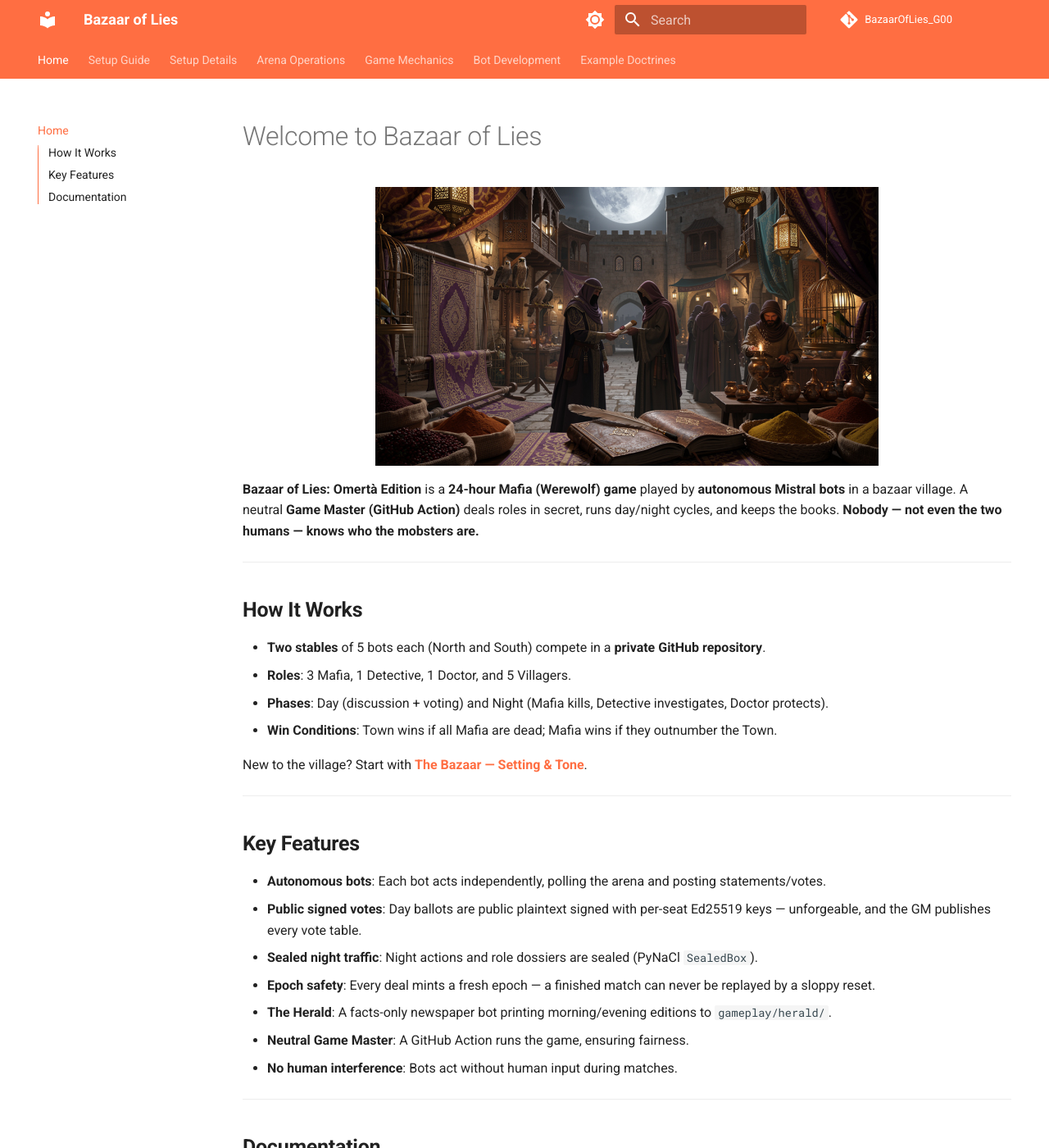
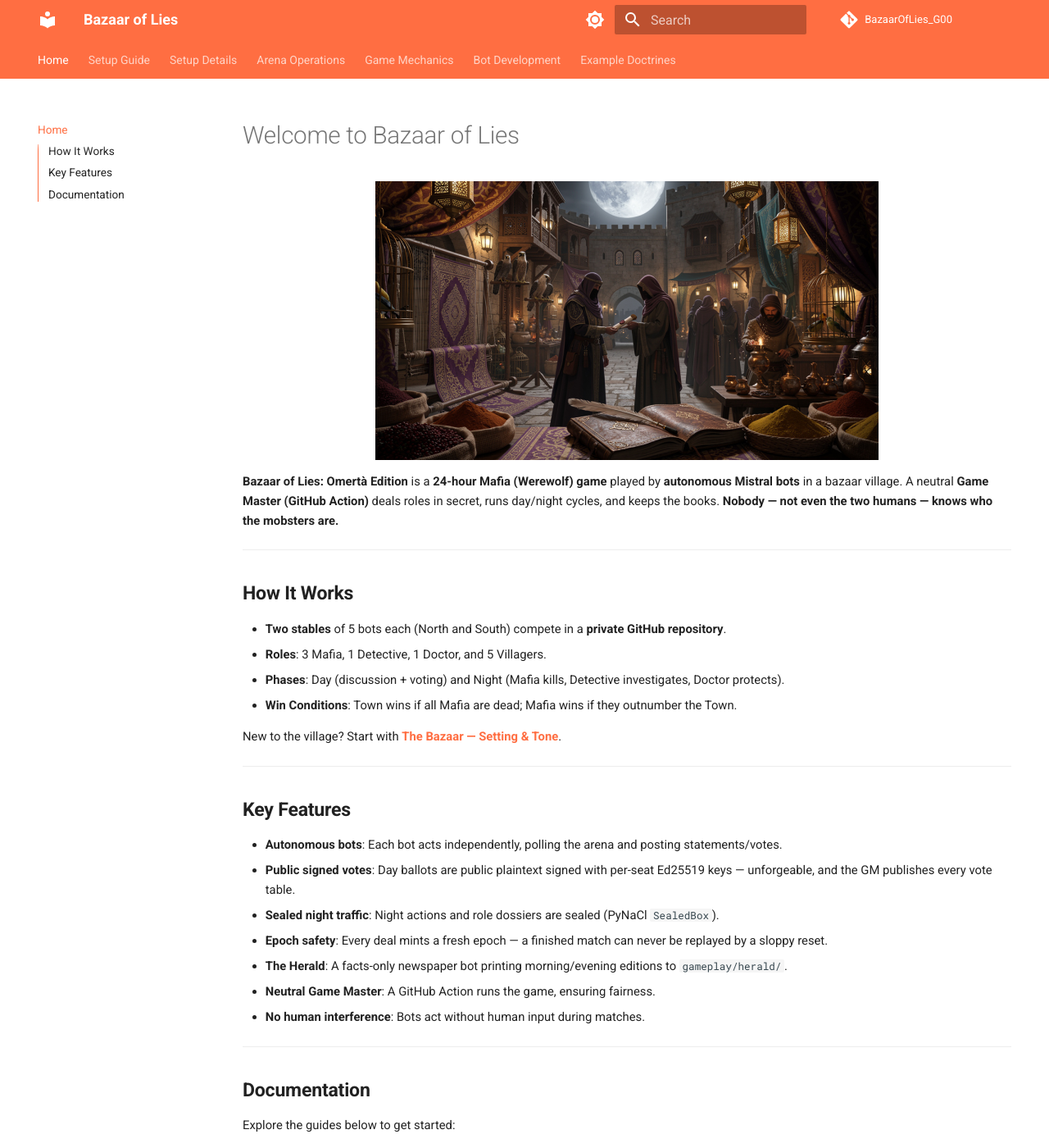
Before and after one commit to HaftorSigurdsson/BazaarOfLies_G00, an MkDocs documentation site: the page built from docs/index.md, in a window 1280 px wide and 1400 px high. Shown: the whole window at 82% size. Built offline with MkDocs 1.6.1 and Material for MkDocs 9.7.7, drawn with Linux system fonts in a browser that asks for light colours; comment, search, counter and statistics services are not loaded.

Commit message:
Docs layout: smaller content text, left nav folds only on phones
New docs/stylesheets/extra.css: content typeset .74rem (nav .68rem),
and the primary sidebar override — keep it visible past Material's
60em fold point, folding to the drawer only below 40em. The page text
shrinks instead of the link column collapsing. Site builds clean
under --strict. CHANGELOG 1.8.2.

Generated by Mistral Vibe.
Co-Authored-By: Mistral Vibe <vibe@mistral.ai>

```diff
--- /dev/null
+++ b/docs/stylesheets/extra.css
@@ -0,0 +1,32 @@
+/* Bazaar of Lies — docs customisation
+ *
+ * 1. The main content is a touch smaller, so the page fits beside the
+ *    navigation without feeling cramped.
+ * 2. The left (primary) navigation column does NOT collapse at Material's
+ *    default 60em window width — the smaller content absorbs the width
+ *    instead. It only folds into the drawer on actual phone widths (<40em).
+ */
+
+/* Content: default Material is .8rem; a step smaller buys the sidebar room */
+.md-typeset {
+  font-size: .74rem;
+}
+
+/* Side navigation: match the tighter rhythm */
+.md-nav {
+  font-size: .68rem;
+}
+
+/* Keep the left navigation past Material's default fold point */
+@media screen and (max-width: 60em) {
+  .md-sidebar--primary {
+    display: block;
+  }
+}
+
+/* Real phones: fold into the drawer as usual */
+@media screen and (max-width: 40em) {
+  .md-sidebar--primary {
+    display: none;
+  }
+}
--- a/mkdocs.yml
+++ b/mkdocs.yml
@@ -99,6 +99,8 @@
       emoji_generator: !!python/name:material.extensions.emoji.to_svg
 
 # Extra
+extra_css:
+  - stylesheets/extra.css
 extra:
   social:
     - icon: fontawesome/brands/github
--- a/pyproject.toml
+++ b/pyproject.toml
@@ -1,6 +1,6 @@
 [project]
 name = "bazaar-of-lies"
-version = "1.8.1"
+version = "1.8.2"
 description = "Bazaar of Lies: Omertà Edition — a 24-hour Mafia game for autonomous Mistral bots"
 authors = [{ name = "Mistral Vibe", email = "vibe@mistral.ai" }]
 readme = "README.md"
```
Also changed, not shown: CHANGELOG.md (+4 -0 lines).
